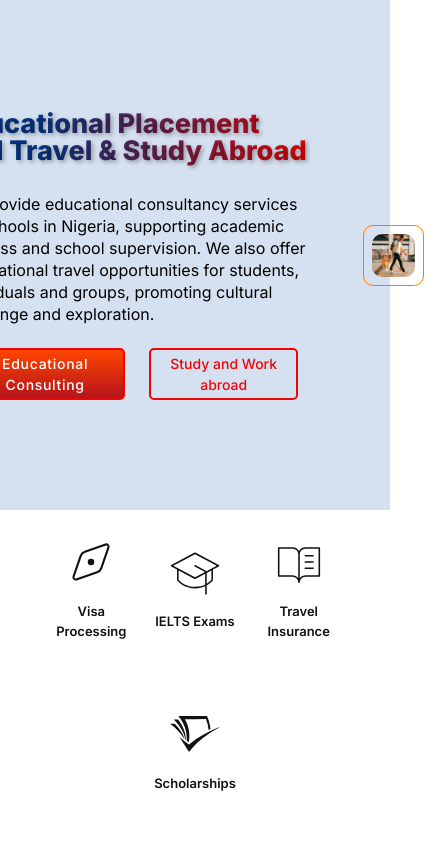
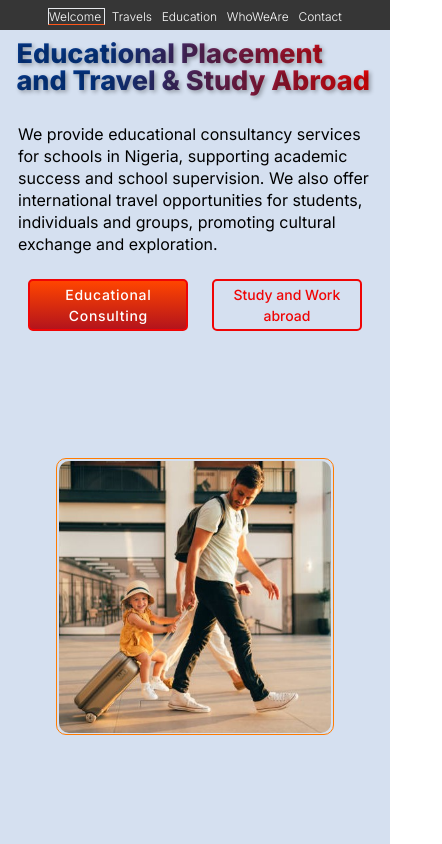
Before and after one commit to VictorKingsHub/consults, a Next.js app: page / in a window 390 px wide. Shown: the top 844 px of the page, 442 px wide, since content can reach past the window. Built offline with nearby package versions, Linux system fonts and the light colour scheme.

Commit message:
Mobile Nav Fixing

```diff
--- a/app/ui/home/hero/WelcomeHero.module.css
+++ b/app/ui/home/hero/WelcomeHero.module.css
@@ -18,10 +18,6 @@
         width: 100%;
         height: fit-content;
     }
-    @media (max-width: 1080px) {
-        flex-direction: row;
-        gap: 30px;
-    }
 }
 
 .imageWrapper {
@@ -34,19 +30,12 @@
 
 .image {
     width: 35%;
-
-    @media(max-width: 768px) {
-        width: 100%;
-    }
-}
-
-.image {
     text-align: center;
     display: flex;
     justify-content: center;
 
     @media(max-width: 768px) {
-        width: 90%;
+        width: 95%;
     }
 }
 
@@ -57,7 +46,7 @@
     border-radius: 10px;
 
     @media (max-width: 768px) {
-        padding: .5rem;
+        padding: .1rem;
         width: 80%;
         border: 1px solid var(--orange);
     }
--- a/components/header/Navbar.module.css
+++ b/components/header/Navbar.module.css
@@ -19,10 +19,11 @@
         background-color: var(--footerDark);
         opacity: .9;
         flex-direction: column;
-        height: 70vh;
+        /* height: 20vh; */
         justify-content: center;
         align-items: center;
-        display: none;
+        padding: 0.2em;
+        /* display: none; */
     }
 }
 
@@ -66,7 +67,10 @@
 
     @media(max-width: 768px) {
         color: var(--white);
-        font-weight: 500;
+        font-weight: 300;
+        font-size: 12px;
+        margin: 0 .2rem;
+        /* font-weight: 500; */
     }
 }
 
@@ -79,7 +83,12 @@
 
     @media(max-width: 768px) {
         color: var(--white);
-        font-weight: 500;
+        font-weight: 300;
+        font-size: 12px;
+        margin: 0 .2rem;
+    border-width: 1px;
+
+
     }
 }
 
@@ -94,3 +103,10 @@
 .burger{
     display: none;
 }
+
+.appoint {
+
+    @media(max-width: 768px) {
+        display: none;
+    }
+}
```
